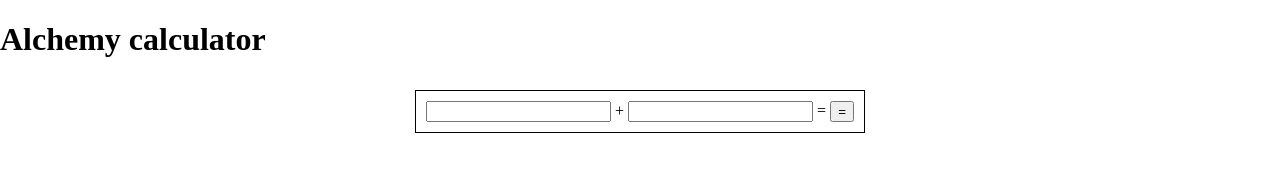
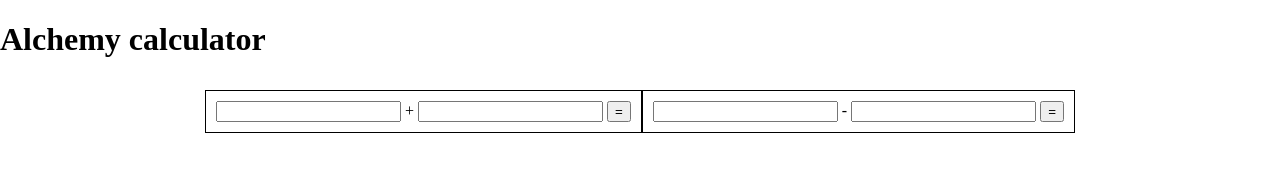
Before and after one commit to spencer-eagleton/lab-04a-calcul8er, a plain HTML site: page index.html in a window 1280 px wide. Drawn offline with Linux system fonts and the light colour scheme.

Commit message:
styled Subract calculator and tested subtract function

```diff
--- a/app.js
+++ b/app.js
@@ -15,6 +15,7 @@ addButton.addEventListener('click', ()=> {
 
     addOutput.textContent = result;
 });
+
 // set event listeners
   // get user input
   // use user input to update state
--- a/calculations.js
+++ b/calculations.js
@@ -3,3 +3,7 @@
 export function add(num1, num2) {
     return num1 + num2;
 }
+
+export function subtract(num1, num2) {
+    return num1 - num2;
+}
--- a/index.html
+++ b/index.html
@@ -16,13 +16,21 @@
     <h1>Alchemy calculator</h1>
 
     <main>
-       <div class="calculation">
+       <div id="addition" class="calculation">
             <input type="text" id="add-input-1">
             +
             <input type="text" id="add-input-2">
-            =
+            <button id="add-button">=</button>
             <span id="add-output"></span>
-            <button id="add-button">=</button>
+
+        </div>
+        <div id="subtraction" class="calculation">
+            <input type="text" id="subtract-input-1">
+            -
+            <input type="text" id="subtract-input-2">
+            <button id="subtract-button">=</button>
+            <span id="subtract-answer"></span>
+
         </div>
     </main>
 
```
Also changed, not shown: test/example.test.js (+14 -0 lines).
